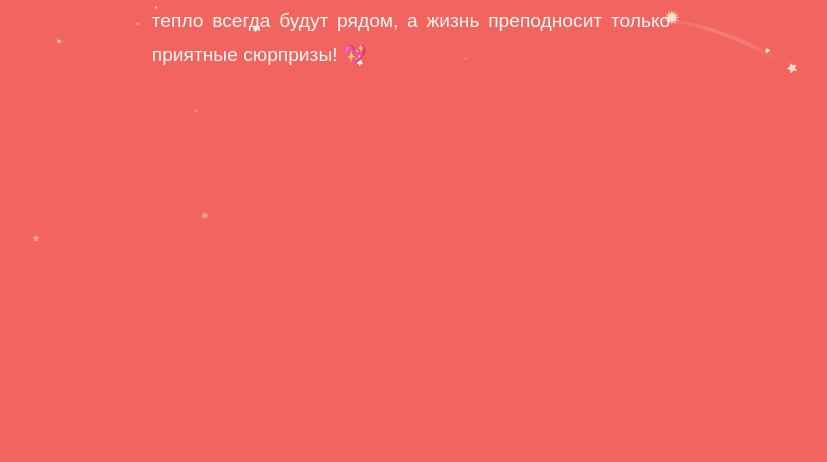
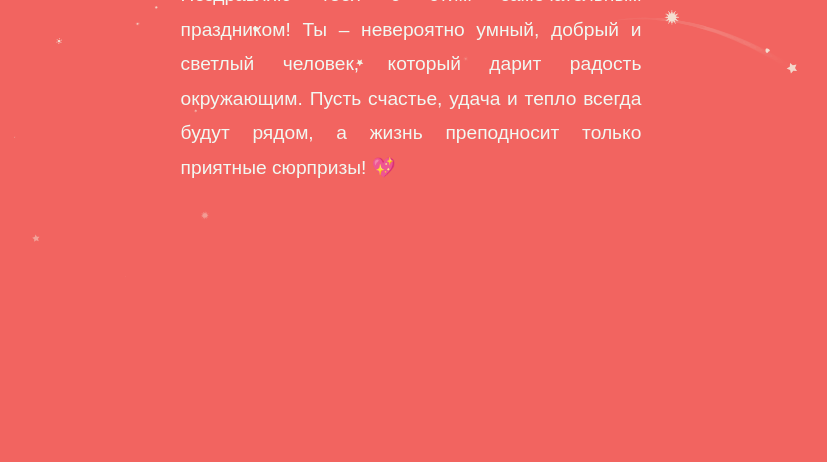
Before and after one commit to IBlank1zI/asd, a plain HTML site: page index.html in a window 1280 px wide. Shown: the part 342-804 px from the top of the page, without its empty margins (229-1056 px from the left). Drawn offline with Linux system fonts and the light colour scheme; animation ran at ten frames a second.

Commit message:
Update 2.css

```diff
--- a/2.css
+++ b/2.css
@@ -26,8 +26,8 @@ svg{
     text-align: center;
     padding: 2rem;
     display: block;
-  margin-top: -6rem;
-  max-width: 90%;
+    margin-top: 0rem;
+    max-width: 80%;
     margin-left: auto;
     margin-right: auto;
   }
@@ -43,7 +43,7 @@ svg{
     text-align: justify;
     line-height: 1.8;
     font-family: 'Arial', sans-serif;
-  max-width: 90%;
+    max-width: 80%;
     margin-left: auto;
     margin-right: auto;
   }
@@ -54,14 +54,13 @@ svg{
     font-size: 3rem;
     padding: 1.5rem;
     margin-top: -4rem;
-  max-width: 95%;
+    max-width: 85%;
   }
 
   .mensaje-navidad {
     font-size: 1.1rem;
     line-height: 1.6;
     padding: 0 1.5rem;
-  max-width: 95%;
   }
 }
 
```
Lines whose indentation alone changed are shown as unchanged.
